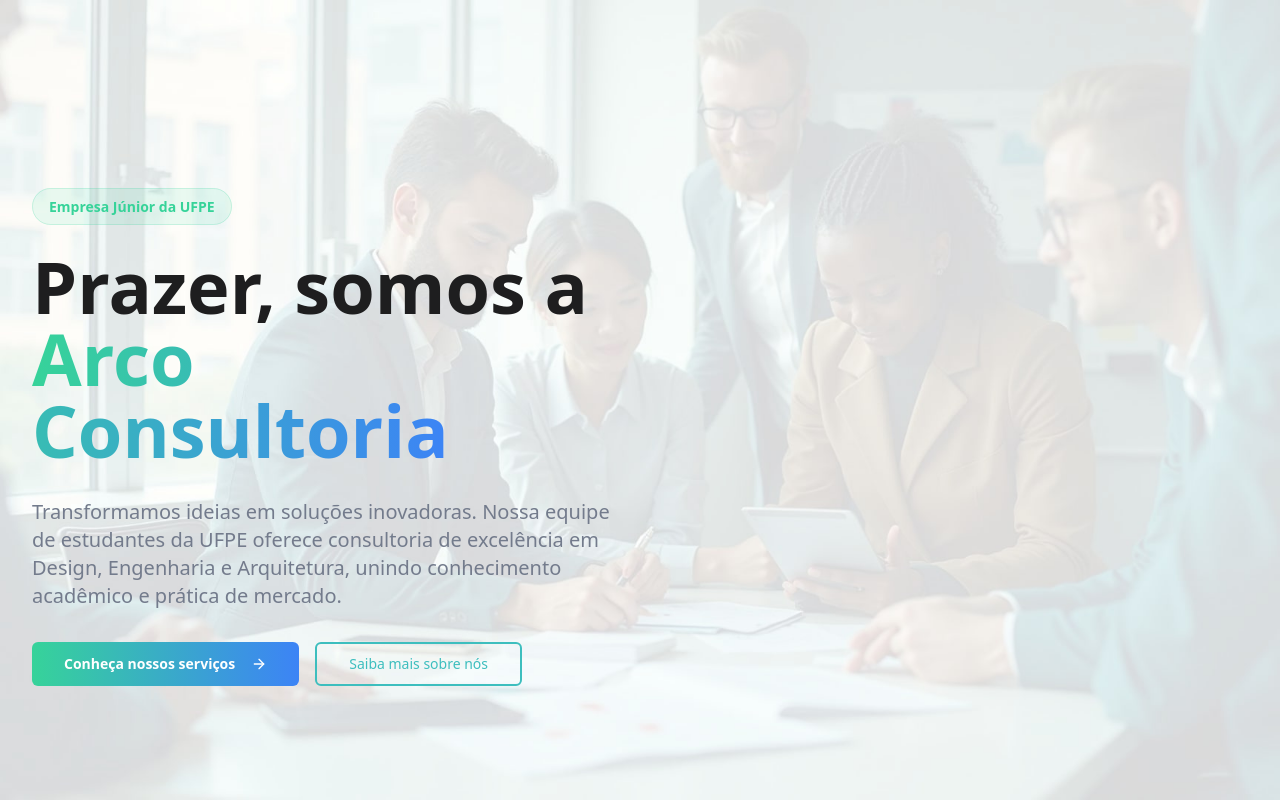
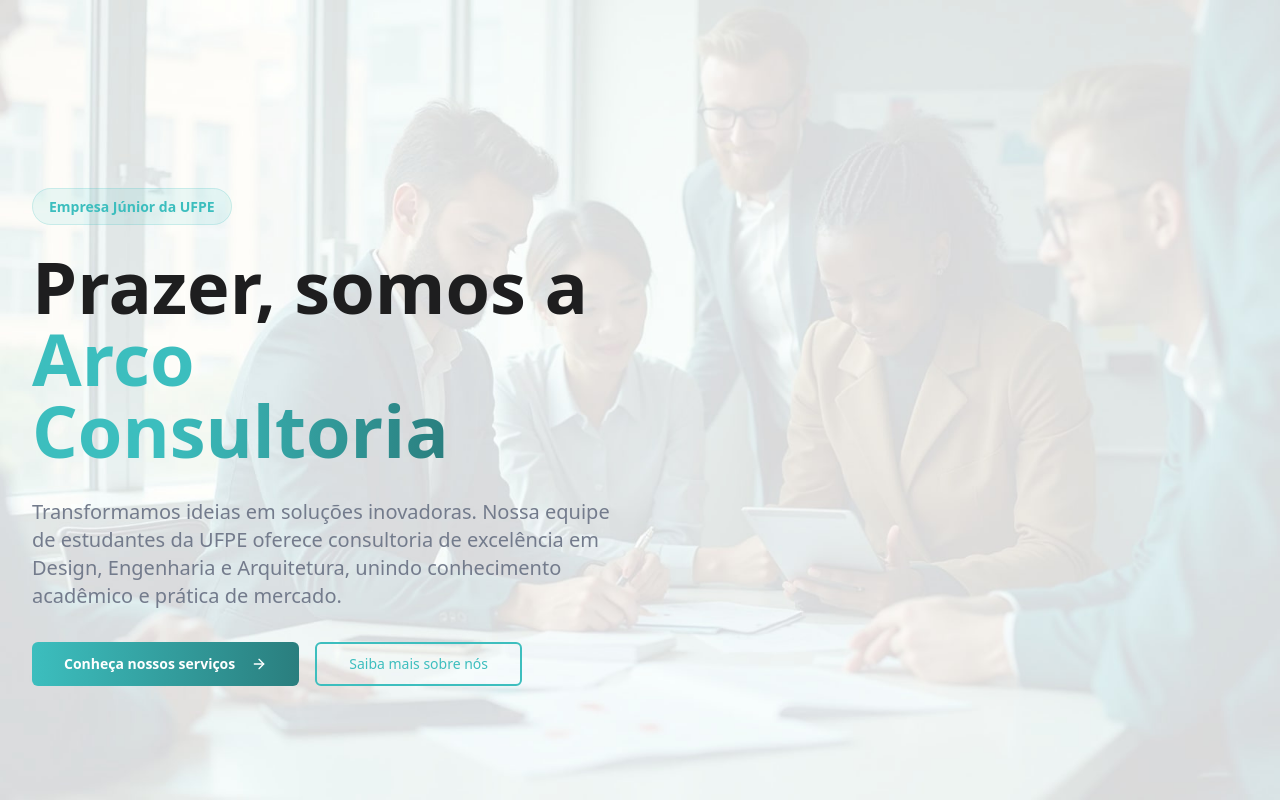
Before and after one commit to projetosseedabit/arco-site-deploy, a Next.js app: page / in a window 1280 px wide. Shown: the top 800 px of the page. Built offline with nearby package versions, Linux system fonts and the light colour scheme.

Commit message:
Adjusting color style and animation

```diff
--- a/src/app/globals.css
+++ b/src/app/globals.css
@@ -10,9 +10,9 @@
     --card-foreground: 222.2 84% 4.9%;
     --popover: 0 0% 100%;
     --popover-foreground: 222.2 84% 4.9%;
-    --primary: 158 64% 52%;
+    --primary: 180 52% 49%;
     --primary-foreground: 210 40% 98%;
-    --secondary: 217 91% 60%;
+    --secondary: 180 50% 33%;
     --secondary-foreground: 210 40% 98%;
     --muted: 210 40% 96.1%;
     --muted-foreground: 215.4 16.3% 46.9%;
@@ -33,9 +33,9 @@
     --card-foreground: 210 40% 98%;
     --popover: 222.2 84% 4.9%;
     --popover-foreground: 210 40% 98%;
-    --primary: 158 64% 52%;
+    --primary: 180 52% 49%;
     --primary-foreground: 222.2 47.4% 11.2%;
-    --secondary: 217 91% 60%;
+    --secondary: 180 50% 33%;
     --secondary-foreground: 210 40% 98%;
     --muted: 217.2 32.6% 17.5%;
     --muted-foreground: 215 20.2% 65.1%;
--- a/src/components/sections/Hero.tsx
+++ b/src/components/sections/Hero.tsx
@@ -19,7 +19,8 @@ const Hero = () => {
 
             <h1 className="text-4xl sm:text-5xl lg:text-6xl xl:text-7xl font-bold leading-tight text-custom-gray">
               Prazer, somos a <br />
-              <span className="bg-gradient-to-r from-primary to-secondary bg-clip-text text-transparent">
+              {/* Degradê mais "escuro" <span className="bg-gradient-to-r from-primary to-secondary bg-clip-text text-transparent"></span>*/}
+              <span className="bg-gradient-to-r from-primary via-primary to-secondary bg-clip-text text-transparent">
                 Arco Consultoria
               </span>
             </h1>
--- a/src/components/ui/button.tsx
+++ b/src/components/ui/button.tsx
@@ -9,13 +9,13 @@ const buttonVariants = cva(
   {
     variants: {
       variant: {
-        default: "bg-primary text-primary-foreground hover:bg-primary/90 shadow-elegant hover:shadow-hover transition-smooth",
+        default: "bg-primary text-primary-foreground hover:bg-primary/90 shadow-elegant hover:shadow-hover",
         destructive: "bg-destructive text-destructive-foreground hover:bg-destructive/90",
-        outline: "border-2 border-primary bg-transparent text-primary hover:bg-primary hover:text-primary-foreground transition-smooth",
-        secondary: "bg-secondary text-secondary-foreground hover:bg-secondary/90 shadow-elegant hover:shadow-hover transition-smooth",
+        outline: "border-2 border-primary bg-transparent text-primary hover:bg-primary hover:text-primary-foreground",
+        secondary: "bg-secondary text-secondary-foreground hover:bg-secondary/90 shadow-elegant hover:shadow-hover",
         ghost: "hover:bg-accent hover:text-accent-foreground",
         link: "text-primary underline-offset-4 hover:underline",
-        hero: "gradient-hero text-white font-semibold shadow-elegant hover:shadow-hover hover:scale-105 transition-smooth",
+        hero: "gradient-hero text-white font-semibold shadow-elegant hover:shadow-hover hover:scale-105 transition-transform duration-300 ease-in-out",
       },
       size: {
         default: "h-10 px-4 py-2",
--- a/tailwind.config.ts
+++ b/tailwind.config.ts
@@ -12,6 +12,7 @@ const config: Config = {
       colors: {
         'custom-gray': '#1E1E1F',
         'custom-teal': '#3DBEBE',
+        'custom-dark-teal': '#2A8080',
         'custom-light-gray': '#737B8C',
         border: "hsl(var(--border))",
         input: "hsl(var(--input))",
```
